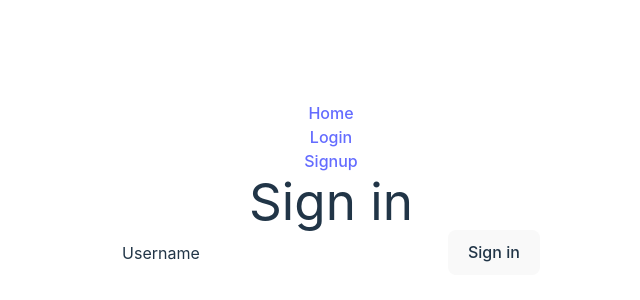
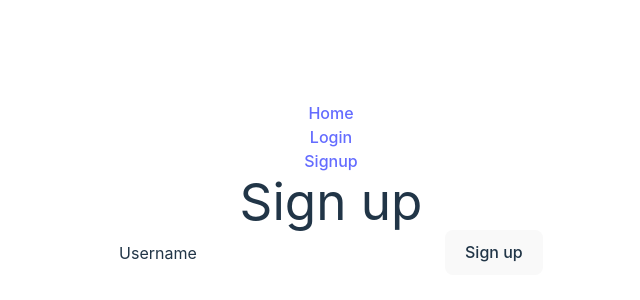
Before and after one commit to Sawbez/gamify-real, a React (Vite) app in the folder front/: page /signup in a window 1280 px wide. Shown: the part 212-512 px from the top of the page, without its empty margins (309-949 px from the left). Built offline with nearby package versions, Linux system fonts and the light colour scheme.

Commit message:
logging in and signing up

```diff
--- a/front/src/Signin.tsx
+++ b/front/src/Signin.tsx
@@ -9,11 +9,12 @@ const SignIn = () => {
     const formData = new FormData(event.currentTarget);
     const username = formData.get("username");
     // Ensure you have a correct endpoint and method for your fetch call
-    const response = await fetch(`/users/${username}/`, {
+    const response = await fetch(`/users/${username}`, {
       method: 'GET', // or 'POST', depending on your backend
       // headers: {}, // if you need to include headers
       // body: JSON.stringify(data), // if you need to include a body
     });
+    console.log(await response);
     const data: {username: string, id: number} = await response.json(); // Assuming the response is JSON
     console.log(data); // Process the response data
   };
--- a/front/src/Signup.tsx
+++ b/front/src/Signup.tsx
@@ -7,22 +7,23 @@ const SignUp = () => {
     const formData = new FormData(event.currentTarget);
     const username = formData.get("username");
     // Ensure you have a correct endpoint and method for your fetch call
-    const response = await fetch(`/users/${username}/`, {
+    const response = await fetch(`/users/${username}`, {
       method: 'POST', // or 'POST', depending on your backend
       // headers: {}, // if you need to include headers
       // body: JSON.stringify(data), // if you need to include a body
     });
+    console.log(await response);
     const data = await response.json(); // Assuming the response is JSON
-    console.log(data); // Process the response data
+    alert(data); // Process the response data
   };
 
   return (
     <>
-      <h1>Sign in</h1>
+      <h1>Sign up</h1>
       <form onSubmit={signuup}>
         <label>Username</label>
         <input type="text" name="username" />
-        <button type="submit">Sign in</button>
+        <button type="submit">Sign up</button>
       </form>
     </>
   );
```
Also changed, not shown: 1 other file (tests, documents, lock files or other folders).
